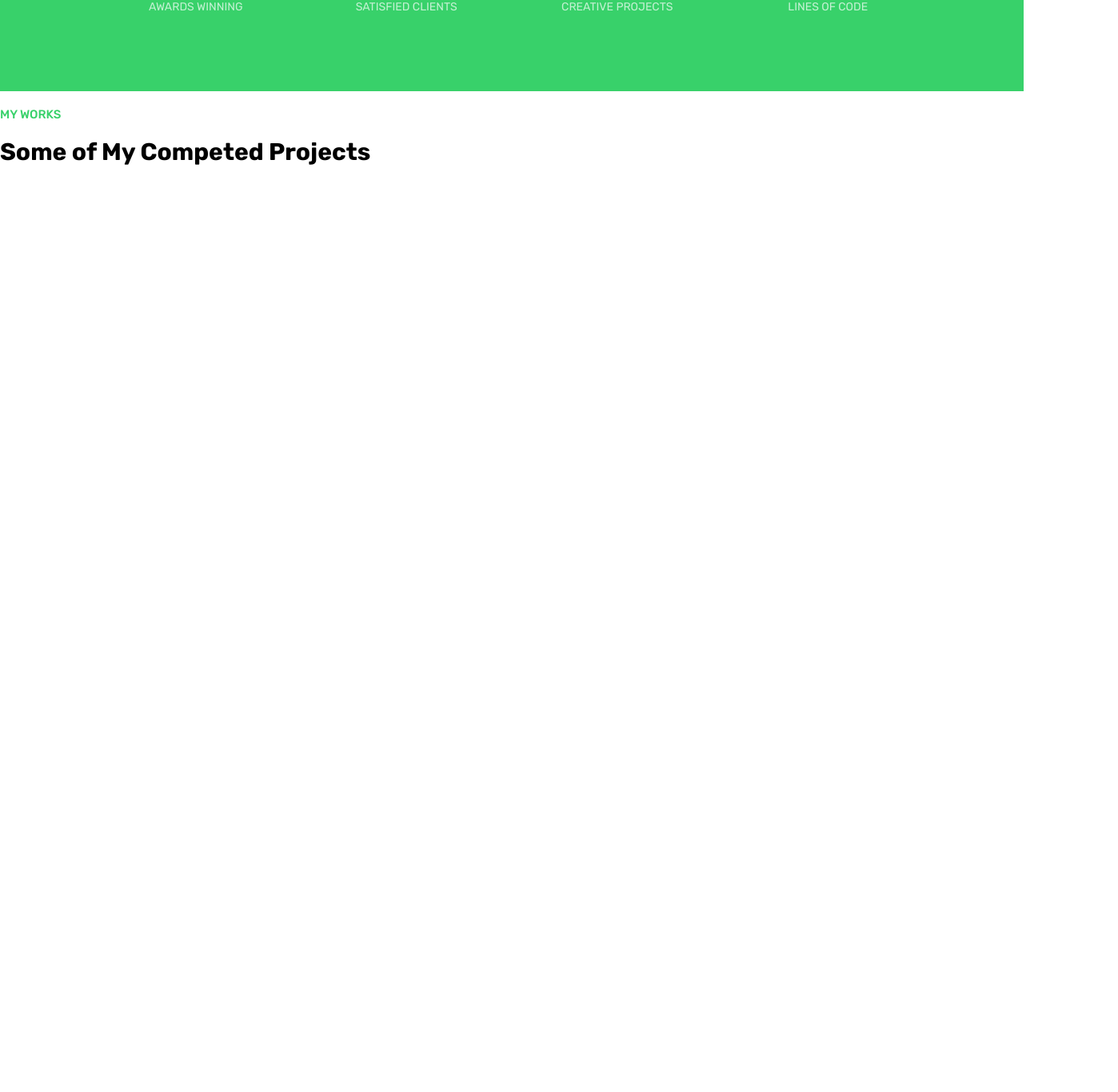
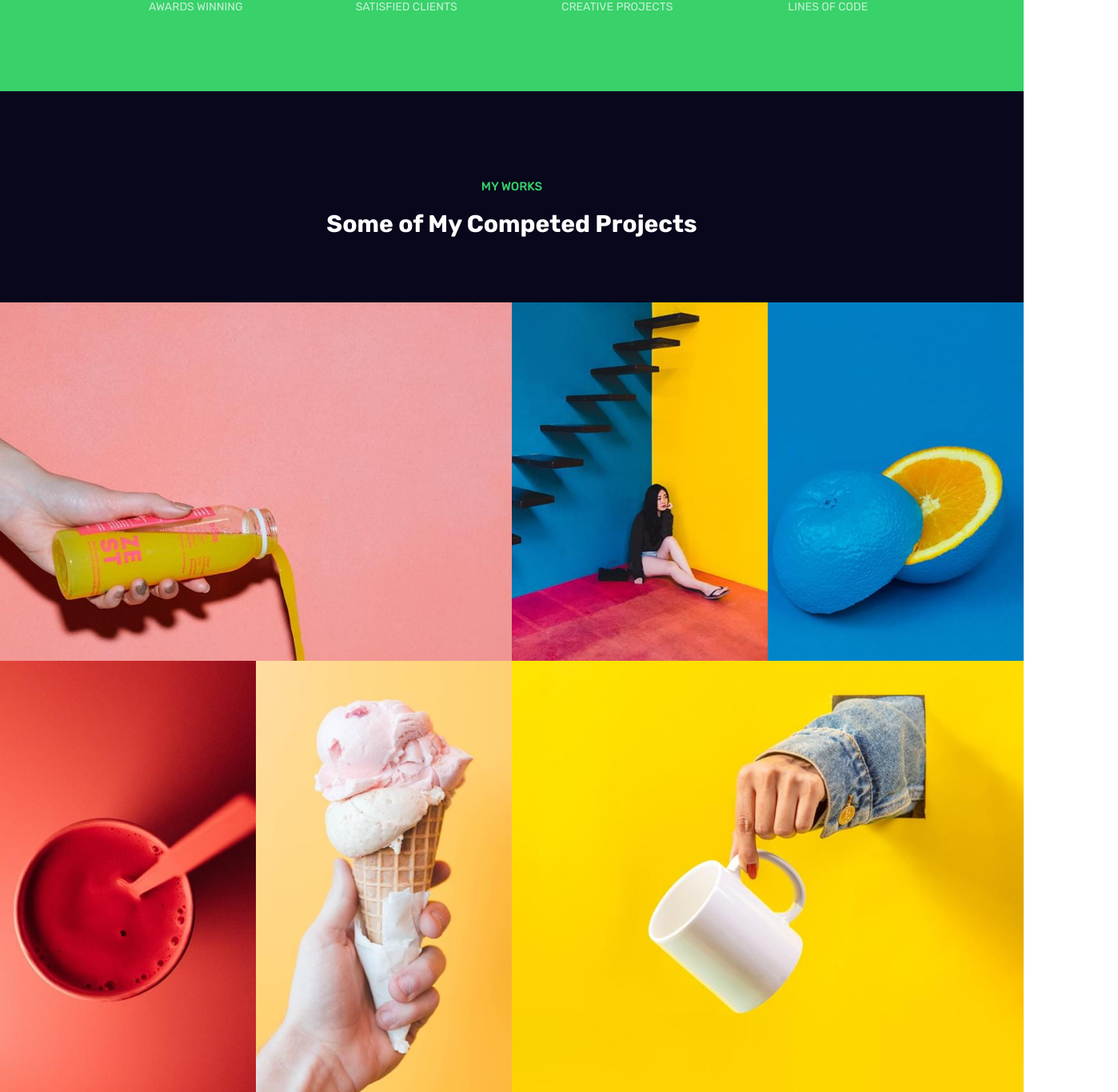
Before and after one commit to dong-geon-Lee/Toy-React-Project, a React (Create React App) app in the folder website-app/: page / in a window 1280 px wide. Shown: the part 4480-5845 px from the top of the page at 80% size, 1398 px wide, since content can reach past the window. Before the commit the page ends 4718 px from the top, so only its background shows below. Built offline with nearby package versions, Linux system fonts and the light colour scheme.

Commit message:
work completed

```diff
--- a/website-app/src/App.css
+++ b/website-app/src/App.css
@@ -483,5 +483,154 @@ h3 {
   font-size: 14px;
   margin: 10px 0;
 }
+/* ----------- WrapperOne  -------------- */
 
-/* ----------- WrapperOne  -------------- */
+/* ----------- Work  -------------- */
+.work {
+  background-color: #08071c;
+  padding: 40px 0;
+  height: 170vh;
+}
+
+.work .heading {
+  text-align: center;
+  color: #fff;
+  padding: 50px 0;
+}
+
+.work .content {
+  display: grid;
+  grid-template-columns: repeat(8, 1fr);
+  grid-template-rows: repeat(8, 5vw);
+}
+
+.work .box:nth-child(1) {
+  grid-column-start: 1;
+  grid-column-end: 5;
+  grid-row-start: 1;
+  grid-row-end: 4;
+}
+
+.work .box:nth-child(2) {
+  grid-column-start: 5;
+  grid-column-end: 7;
+  grid-row-start: 1;
+  grid-row-end: 4;
+}
+
+.work .box:nth-child(3) {
+  grid-column-start: 7;
+  grid-column-end: 9;
+  grid-row-start: 1;
+  grid-row-end: 4;
+}
+
+.work .box:nth-child(4) {
+  grid-column-start: 1;
+  grid-column-end: 3;
+  grid-row-start: 8;
+  grid-row-end: 8;
+}
+
+.work .box:nth-child(5) {
+  grid-column-start: 3;
+  grid-column-end: 5;
+  grid-row-start: 8;
+  grid-row-end: 8;
+}
+
+.work .box:nth-child(6) {
+  grid-column-start: 5;
+  grid-column-end: 9;
+  grid-row-start: 8;
+  grid-row-end: 8;
+}
+
+.work img {
+  width: 100%;
+  height: 550px;
+  object-fit: cover;
+}
+
+.work .box {
+  position: relative;
+  color: #fff;
+  height: 550px;
+}
+
+.overlay {
+  display: flex;
+  align-items: center;
+  justify-content: center;
+  text-align: center;
+  flex-wrap: wrap;
+  padding: 50px;
+  position: absolute;
+  top: 25%;
+  left: 0;
+  margin: auto;
+  opacity: 0;
+}
+
+.work .box:hover .overlay {
+  opacity: 1;
+  cursor: pointer;
+}
+
+.work .box::after {
+  content: "";
+  position: absolute;
+  top: 0;
+  left: 0;
+  opacity: 0;
+  transition: 0.5s;
+}
+
+.work .box:nth-child(4)::after,
+.work .box:nth-child(3)::after,
+.work .box:nth-child(2)::after,
+.work .box:nth-child(5)::after {
+  width: 380px;
+  height: 550px;
+  background-color: rgba(18, 22, 25, 0.925);
+}
+
+.work .box:nth-child(6)::after,
+.work .box:nth-child(1)::after {
+  width: 758px;
+  height: 550px;
+  background-color: rgba(18, 22, 25, 0.925);
+}
+
+.work .box:hover::after {
+  opacity: 1;
+}
+
+.work .box .icon,
+.work .box .text {
+  position: relative;
+  z-index: 4;
+}
+
+.work .box p {
+  color: #fff;
+  margin-top: 20px;
+}
+
+.work .box .icon {
+  margin-top: 25%;
+}
+
+.iconWork {
+  position: absolute;
+  width: 100%;
+}
+
+.iconWork:nth-child(1) {
+  left: 160px;
+}
+
+.iconWork:nth-child(2) {
+  right: 160px;
+}
+/* ----------- Work  -------------- */
--- a/website-app/src/components/home/work/Work.jsx
+++ b/website-app/src/components/home/work/Work.jsx
@@ -1,13 +1,80 @@
 import React from "react";
+import FullscreenIcon from "@mui/icons-material/Fullscreen";
+import IosShareIcon from "@mui/icons-material/IosShare";
+
+const Data = [
+  {
+    id: 1,
+    title: "Digital Marketing",
+    desc: "Lorem ipsum dolor sit amet, consectetur adipiscing elit, sed do eiusmod tempor incididunt ut labore et dolore magna aliqua.",
+    cover: "./assets/work/work1.jpg",
+  },
+  {
+    id: 2,
+    title: "Digital Marketing",
+    desc: "Lorem ipsum dolor sit amet, consectetur adipiscing elit, sed do eiusmod tempor incididunt ut labore et dolore magna aliqua.",
+    cover: "./assets/work/work2.jpg",
+  },
+  {
+    id: 3,
+    title: "Digital Marketing",
+    desc: "Lorem ipsum dolor sit amet, consectetur adipiscing elit, sed do eiusmod tempor incididunt ut labore et dolore magna aliqua.",
+    cover: "./assets/work/work3.jpg",
+  },
+  {
+    id: 4,
+    title: "Digital Marketing",
+    desc: "Lorem ipsum dolor sit amet, consectetur adipiscing elit, sed do eiusmod tempor incididunt ut labore et dolore magna aliqua.",
+    cover: "./assets/work/work4.jpg",
+  },
+  {
+    id: 5,
+    title: "Digital Marketing",
+    desc: "Lorem ipsum dolor sit amet, consectetur adipiscing elit, sed do eiusmod tempor incididunt ut labore et dolore magna aliqua.",
+    cover: "./assets/work/work5.jpg",
+  },
+  {
+    id: 6,
+    title: "Digital Marketing",
+    desc: "Lorem ipsum dolor sit amet, consectetur adipiscing elit, sed do eiusmod tempor incididunt ut labore et dolore magna aliqua.",
+    cover: "./assets/work/work6.jpg",
+  },
+];
 
 const Work = () => {
   return (
+    <>
       <section className="work">
         <div className="heading">
           <h3>MY WORKS</h3>
           <h1>Some of My Competed Projects</h1>
         </div>
+
+        <div className="content">
+          {Data.map((val) => (
+            <>
+              <div className="box">
+                <div className="img">
+                  <img src={val.cover} alt="" />
+                </div>
+
+                <div className="overlay">
+                  <div className="text">
+                    <h2>{val.title}</h2>
+                    <p>{val.desc}</p>
+                  </div>
+
+                  <div className="icon">
+                    <FullscreenIcon className="iconWork" />
+                    <IosShareIcon className="iconWork" />
+                  </div>
+                </div>
+              </div>
+            </>
+          ))}
+        </div>
       </section>
+    </>
   );
 };
 
```
Lines whose indentation alone changed are shown as unchanged.
